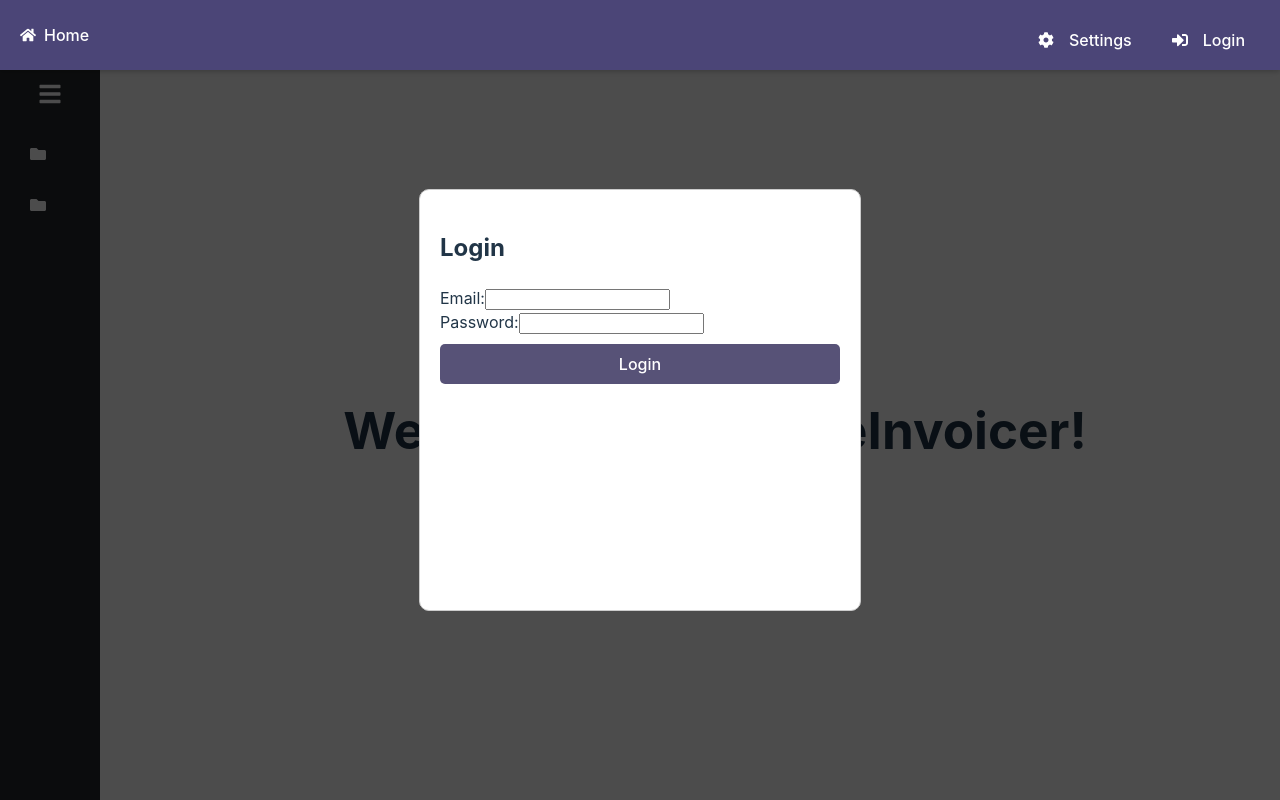
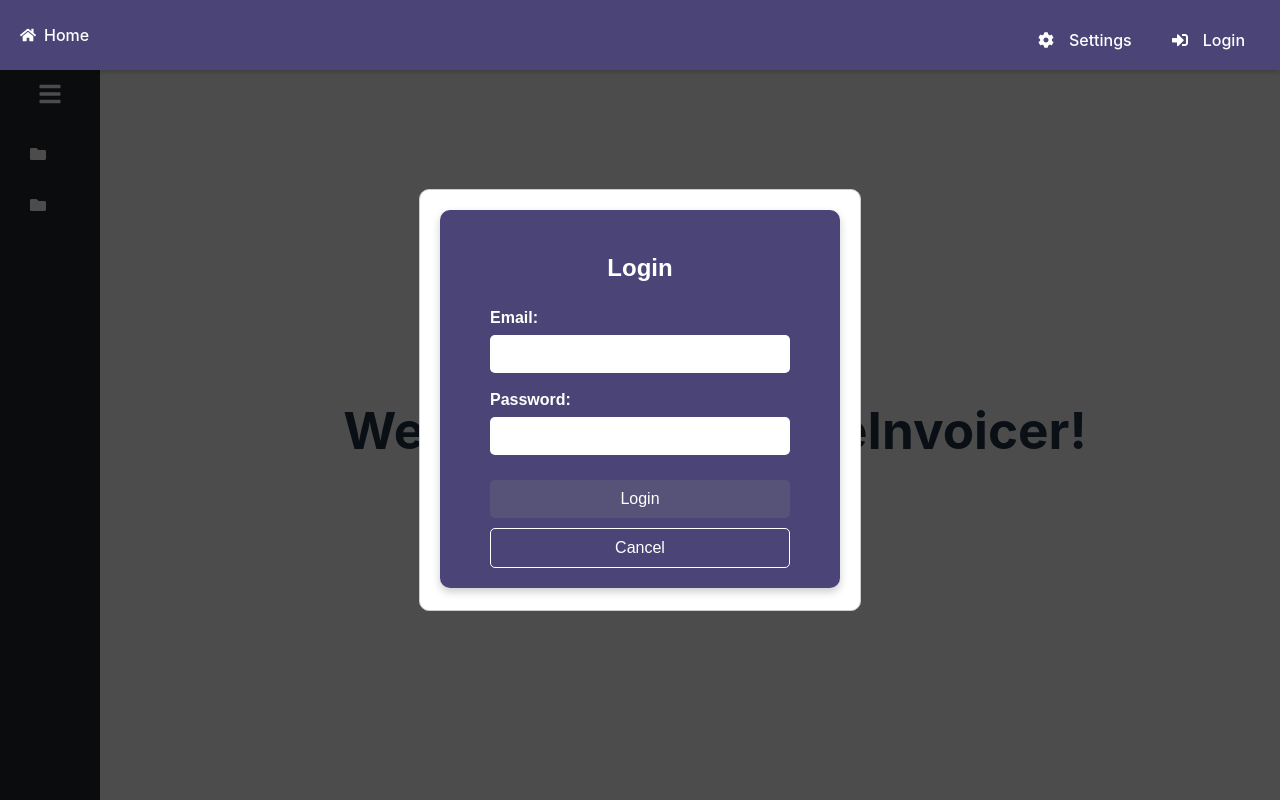
Before and after one commit to DimitrovAlexander/ReactiveInvoicer, a React (Vite) app in the folder ReactiveInvoicerFrontEnd/ReactiveInvoicer/: page / in a window 1280 px wide. Both pictures are taken after a click on the button "Login". Built offline with nearby package versions, Linux system fonts and the light colour scheme.

Commit message:
Update LoginForm.jsx

```diff
--- a/ReactiveInvoicerFrontEnd/ReactiveInvoicer/src/components/pages/LoginForm.jsx
+++ b/ReactiveInvoicerFrontEnd/ReactiveInvoicer/src/components/pages/LoginForm.jsx
@@ -1,21 +1,23 @@
 import React, { useState } from "react";
-import './LoginForm.css';
+import "./LoginForm.css";
 
 const LoginForm = ({ closeModal }) => {
   const [email, setEmail] = useState("");
   const [password, setPassword] = useState("");
 
   const handleSubmit = (e) => {
-    e.preventDefault();
+    e.preventDefault(); // Prevent page reload or navigation
     console.log("Logging in with:", { email, password });
-    closeModal();
+
+    // Perform your login logic here
+    closeModal(); // Close the modal after successful login
   };
 
   return (
-    <div>
+    <div className="login-form">
       <h2>Login</h2>
       <form onSubmit={handleSubmit}>
-        <div>
+        <div className="form-group">
           <label>Email:</label>
           <input
             type="email"
@@ -24,7 +26,7 @@ const LoginForm = ({ closeModal }) => {
             required
           />
         </div>
-        <div>
+        <div className="form-group">
           <label>Password:</label>
           <input
             type="password"
```
